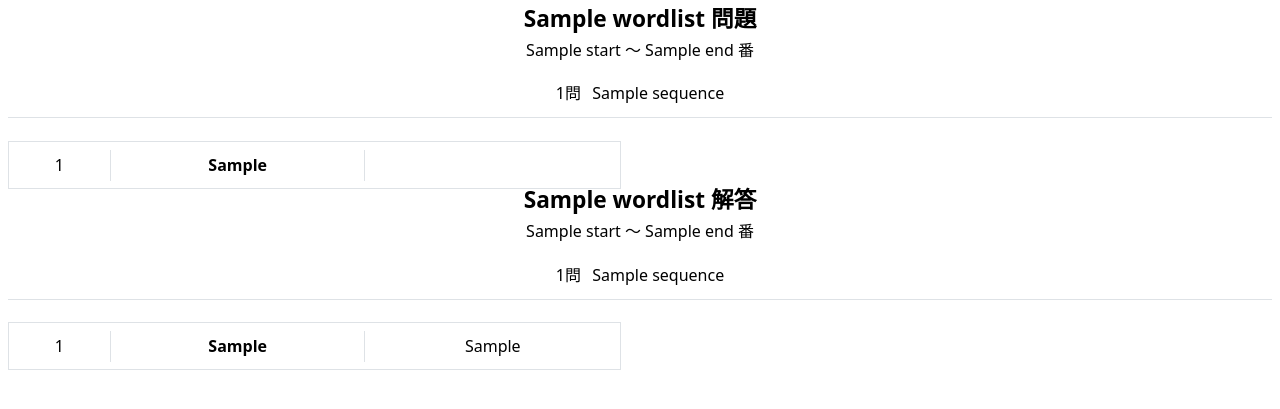
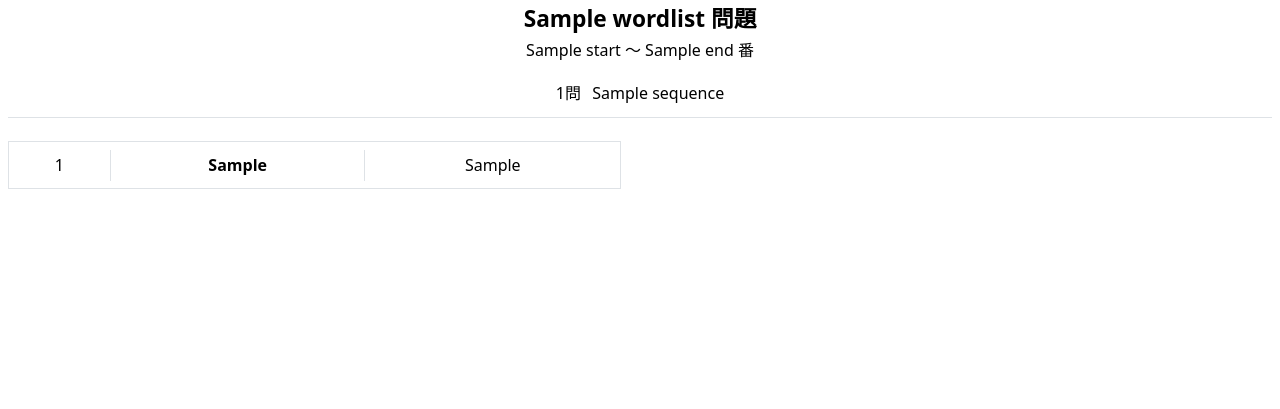
Before and after one commit to magu1436/TestCreator, a Django app: template quiz/templates/quiz/quiz.html in a window 1280 px wide. Shown: the top 409 px of the page. Run offline with Django 5.2, Linux system fonts and the light colour scheme; tables that the repository leaves empty hold one stand-in row (values such as "Sample post"); the template is opened without the code that fills it: values that come from a table or form of the project are taken from there, most other values are stand-ins (such as "Sample title", 1, 10 or a date in 2020).

Commit message:
テスト作成機能について, PDFファイルの作成の実装を変更.
問題と解答を一つのHTMLにまとめて一括でPDFを作成
⇒ 問題版と解答版をそれぞれ作成して結合

この変更により, セルの高さが問題版と解答版で異なる問題を解消した.

```diff
--- a/quiz/modules/configure.py
+++ b/quiz/modules/configure.py
@@ -20,6 +20,7 @@ class Config(TypedDict):
     num_question: int
     sequence: Literal["ランダム", "番号順"]
     words: list[dict[str, int | str]]
+    mode: Literal["question", "answer"]
 
 
 def create_configure(configure) -> Config:
--- a/quiz/modules/creator.py
+++ b/quiz/modules/creator.py
@@ -1,5 +1,4 @@
 
-import datetime
 from pathlib import Path
 from typing import Final
 
@@ -20,7 +19,7 @@ def create_pdf(html: str):
     Return:
         str: 作成したファイルの名前.
     """
-    file_name = __create_name()
+    file_name = create_name()
     HTML(
         string=html,
         base_url=settings.BASE_DIR
@@ -30,6 +29,6 @@ def create_pdf(html: str):
     )
     return file_name
 
-def __create_name():
+def create_name():
     now = timezone.localtime(timezone.now())
     return now.strftime(FILE_NAME_FORMAT)
--- a/quiz/static/quiz/css/quiz.css
+++ b/quiz/static/quiz/css/quiz.css
@@ -96,11 +96,7 @@ html, body {
   white-space: pre-wrap;   /* 改行と折返し */
   word-break: break-word;  /* 長語の折返し */
 }
-
-/* ----------- モード切替（問題/解答） ----------- */
-#scope-question .meaning-text { visibility: hidden; }
-
-#scope-answer .meaning-text { visibility: visible; }
+.question { visibility: hidden; }
 
 /* 改ページ */
 .page-break {
--- a/quiz/templates/quiz/quiz.html
+++ b/quiz/templates/quiz/quiz.html
@@ -7,8 +7,6 @@
     <link rel="stylesheet" href="{% static 'quiz/css/quiz.css' %}" />
   </head>
   <body>
-    <!-- 問題 -->
-    <section id="scope-question">
     <header class="titlebar">
       <h1 class="app-title">{{ wordlist.name }} 問題</h1>
       <div class="meta">
@@ -31,46 +29,10 @@
         <div class="cell num">{{ word.number }}</div>
         <div class="cell word">{{ word.term }}</div>
         <div class="cell meaning">
-            <div class="meaning-text">{{ word.meaning }}</div>
+          <div class="meaning-text {{ mode }}">{{ word.meaning }}</div>
         </div>
       </div>
       {% endfor %}
     </main>
-    </section>
-
-    <!-- 改ページ -->
-    <div class="page-break"></div>
-
-    <!-- 解答 -->
-    <section id="scope-anwer">
-      <header class="titlebar">
-        <h1 class="app-title">{{ wordlist.name }} 解答</h1>
-        <div class="meta">
-          <div class="range">
-              {% for range in ranges %}
-              <a>{{ range.start }} ～ {{ range.end }} 番</a>
-              {% endfor %}
-          </div>
-          <div class="num-sequence">
-              <p>{{ num_question }}問</p>
-              <p>{{ sequence }}</p>
-          </div>
-        </div>
-      </header>
-
-
-      <main class="sheet">
-        {% for word in words %}
-        <div class="row grid-3">
-          <div class="cell num">{{ word.number }}</div>
-          <div class="cell word">{{ word.term }}</div>
-          <div class="cell meaning">
-            <div class="meaning-text">{{ word.meaning }}</div>
-          </div>
-        </div>
-        {% endfor %}
-      </main>
-
-    </section>
   </body>
 </html>
```
Also changed, not shown: quiz/views.py (+13 -3 lines). Lines whose indentation alone changed are shown as unchanged.
